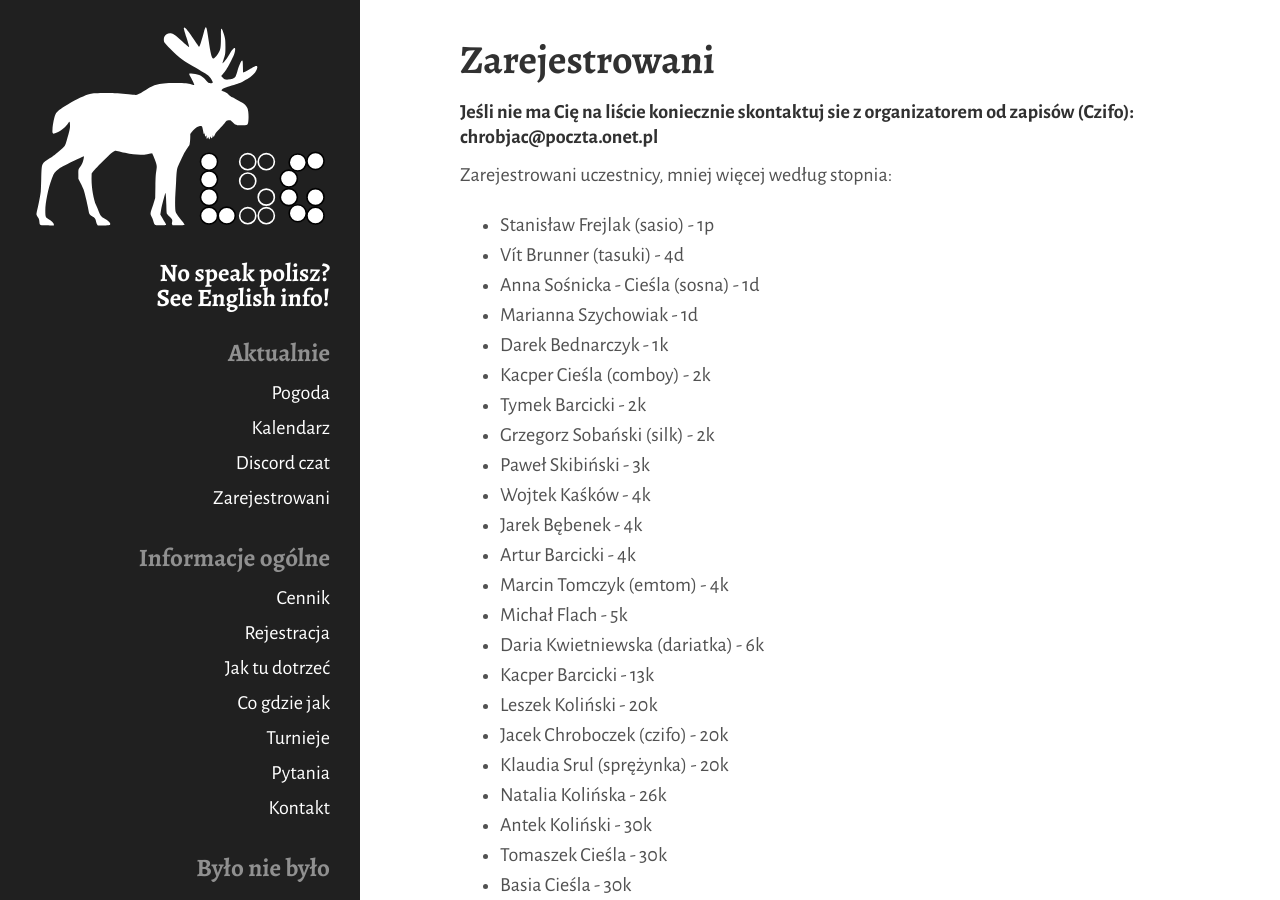
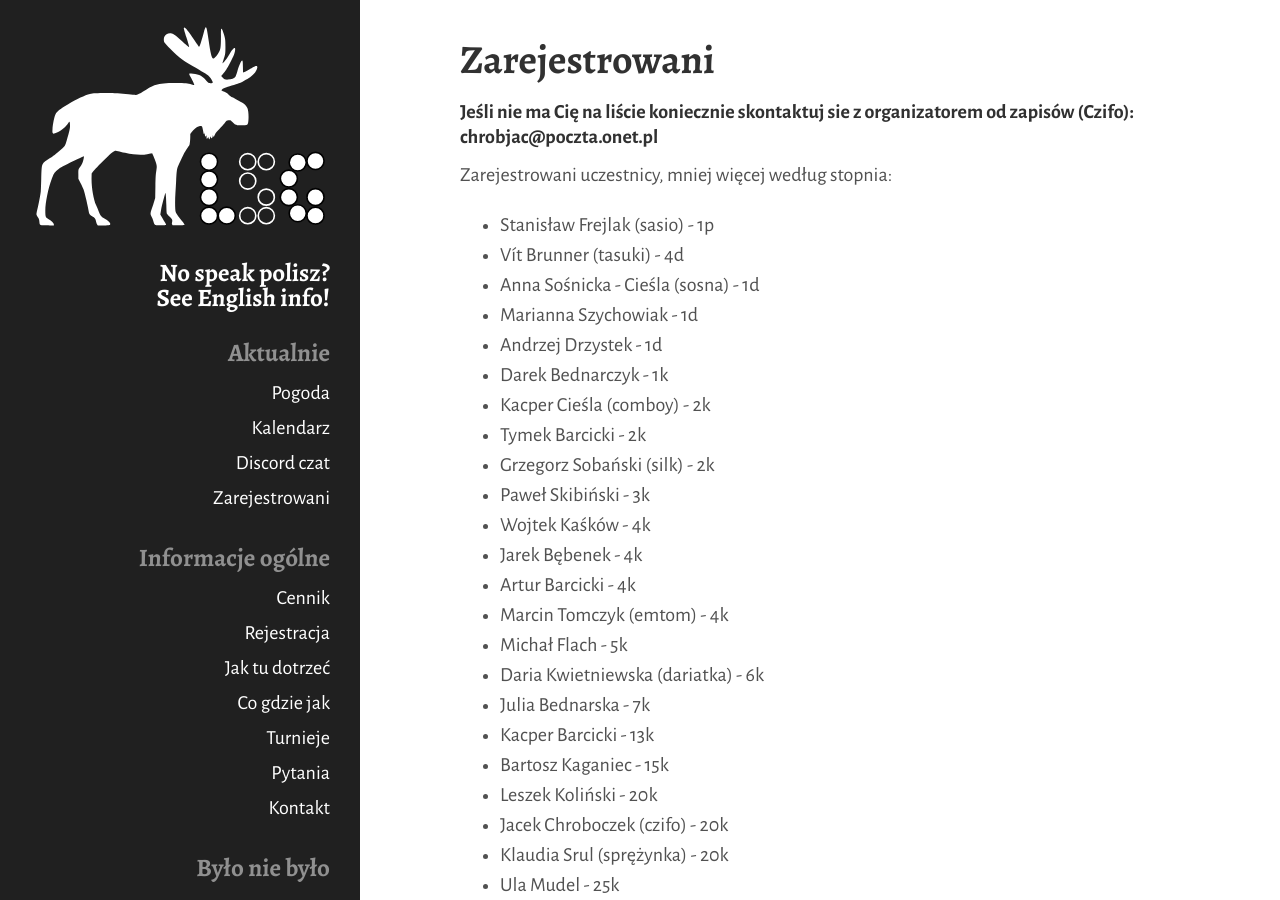
Before and after one commit to tasuki/lsg, a Jekyll site: the page built from zarejestrowani.md, in a window 1280 px wide and 900 px high. Built offline with Jekyll 4.4.1, drawn with Linux system fonts in a browser that asks for light colours.

Commit message:
Update zarejestrowani.md

```diff
--- a/zarejestrowani.md
+++ b/zarejestrowani.md
@@ -13,6 +13,7 @@ Zarejestrowani uczestnicy, mniej więcej według stopnia:
 - Vít Brunner (tasuki) - 4d
 - Anna Sośnicka - Cieśla (sosna) - 1d
 - Marianna Szychowiak - 1d
+- Andrzej Drzystek - 1d
 - Darek Bednarczyk - 1k
 - Kacper Cieśla (comboy) - 2k
 - Tymek Barcicki - 2k
@@ -24,10 +25,13 @@ Zarejestrowani uczestnicy, mniej więcej według stopnia:
 - Marcin Tomczyk (emtom) - 4k
 - Michał Flach - 5k
 - Daria Kwietniewska (dariatka) - 6k
+- Julia Bednarska - 7k
 - Kacper Barcicki - 13k
+- Bartosz Kaganiec - 15k
 - Leszek Koliński - 20k
 - Jacek Chroboczek (czifo) - 20k
 - Klaudia Srul (sprężynka) - 20k
+- Ula Mudel - 25k
 - Natalia Kolińska - 26k
 - Antek Koliński - 30k
 - Tomaszek Cieśla - 30k
```
